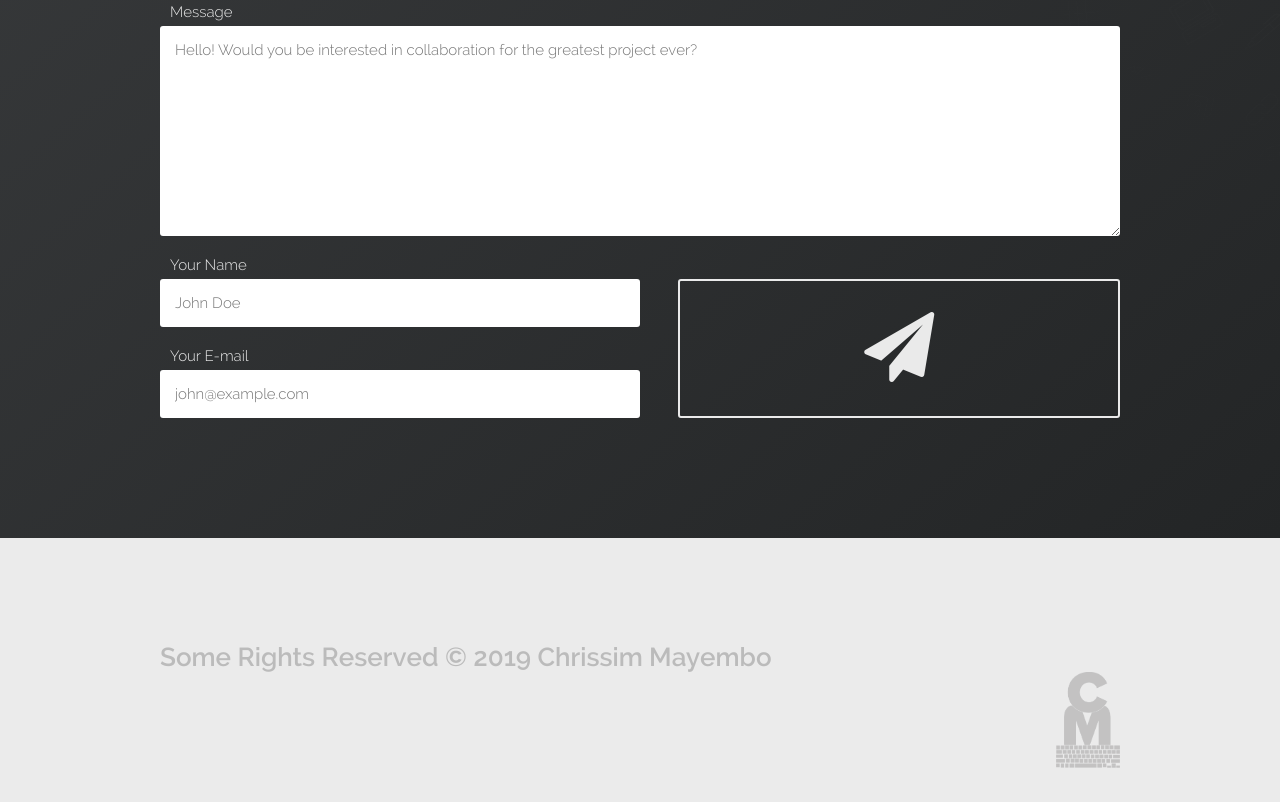
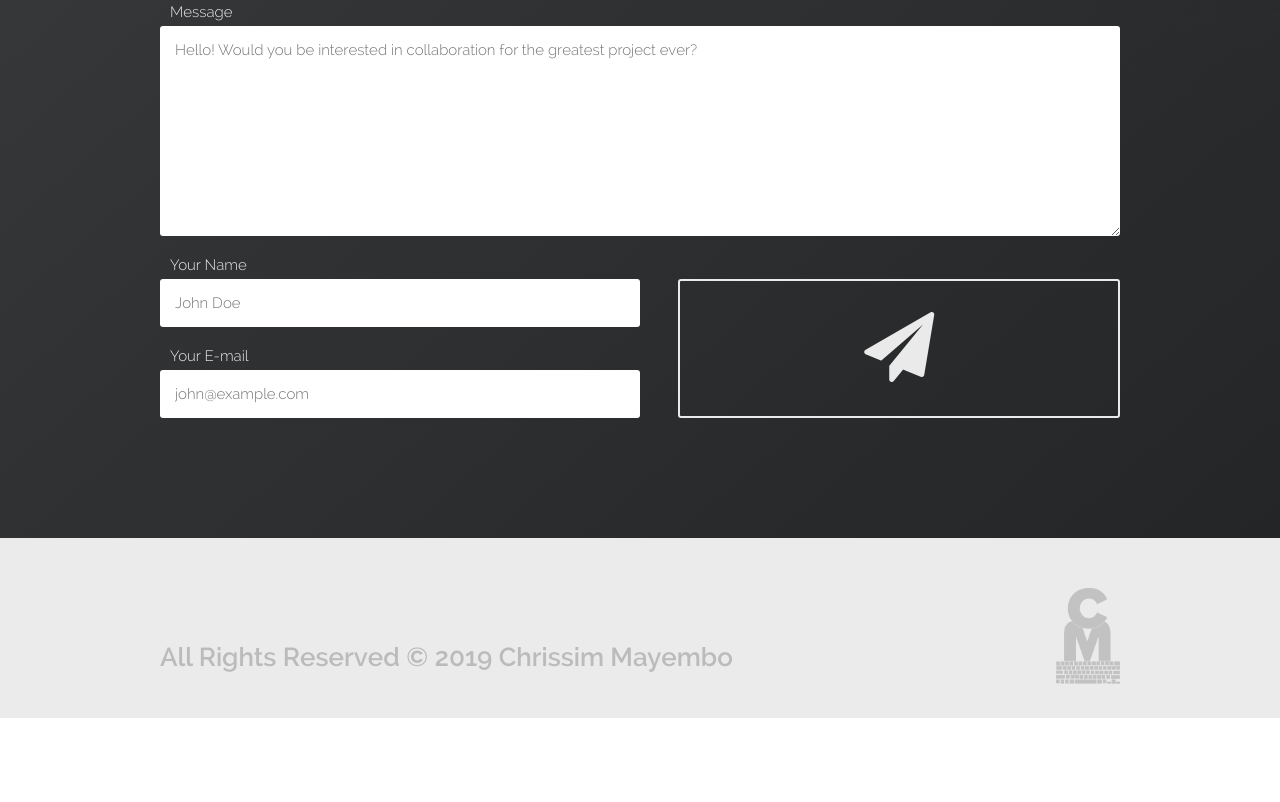
Before and after one commit to chrissim-m/Portfolio, a website: page index.html in a window 1280 px wide. Shown: the part 3215-4017 px from the top of the page. After the commit the page ends 3933 px from the top, so only its background shows below. Drawn offline with Linux system fonts and the light colour scheme; files whose address does not match are found by name.

Commit message:
Update index.html

```diff
--- a/index.html
+++ b/index.html
@@ -523,7 +523,7 @@
 										<span class="showcase__readmore">more</span>
 									</div>
 									<div class="showcase__point-details-full">
-										ex ea commodo consequat. Duis aute irure dolor in reprehenderit in voluptate velit esse cillum dolore eu fugiat nulla pariatur. Excepteur sint occaecat cupidatat non proident, sunt in culpa qui officia deserunt mollit anim id est laborum.
+										ex ea commodo consequat. Duis aute irure dolor in reprehenderit in voluptacte velit esse cillum dolore eu fugiat nulla pariatur. Excepteur sint occaecat cupidatat non proident, sunt in culpa qui officia deserunt mollit anim id est laborum.
 										<span class="showcase__readless">less</span>
 									</div>
 								</div>
@@ -639,10 +639,9 @@
 		<!-- Footer -->
 		<footer id="footer" class="footer">
 			<div class="footer__wrapper">
-				<div class="footer__copyright">Some Rights Reserved &copy; 2019 Chrissim Mayembo</div>
-				<a href="http://serafin.io/?utm_source=Aurora-Template&utm_medium=Footer-Image&utm_campaign=Freebie" target="_blank" class="footer__image">&nbsp;</a>
-
-				</div>
+				<div class="footer__copyright">All Rights Reserved &copy; 2019 Chrissim Mayembo</div>
+				<a href="https://cmayembo.github.io/Portfolio/" target="_blank" class="footer__image">&nbsp;</a>
+			</div>
 		</footer>
 		<!-- End Footer -->
 
```
